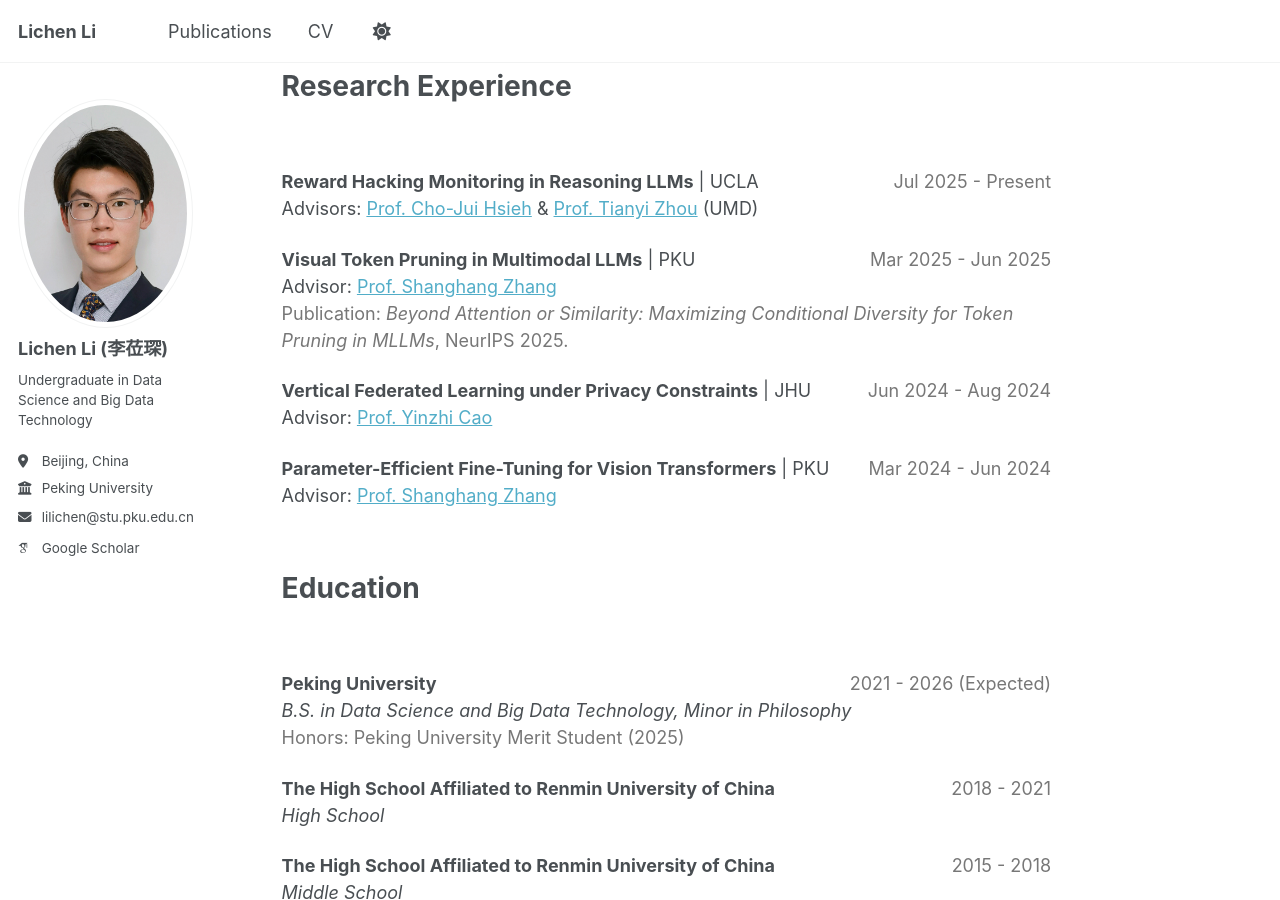
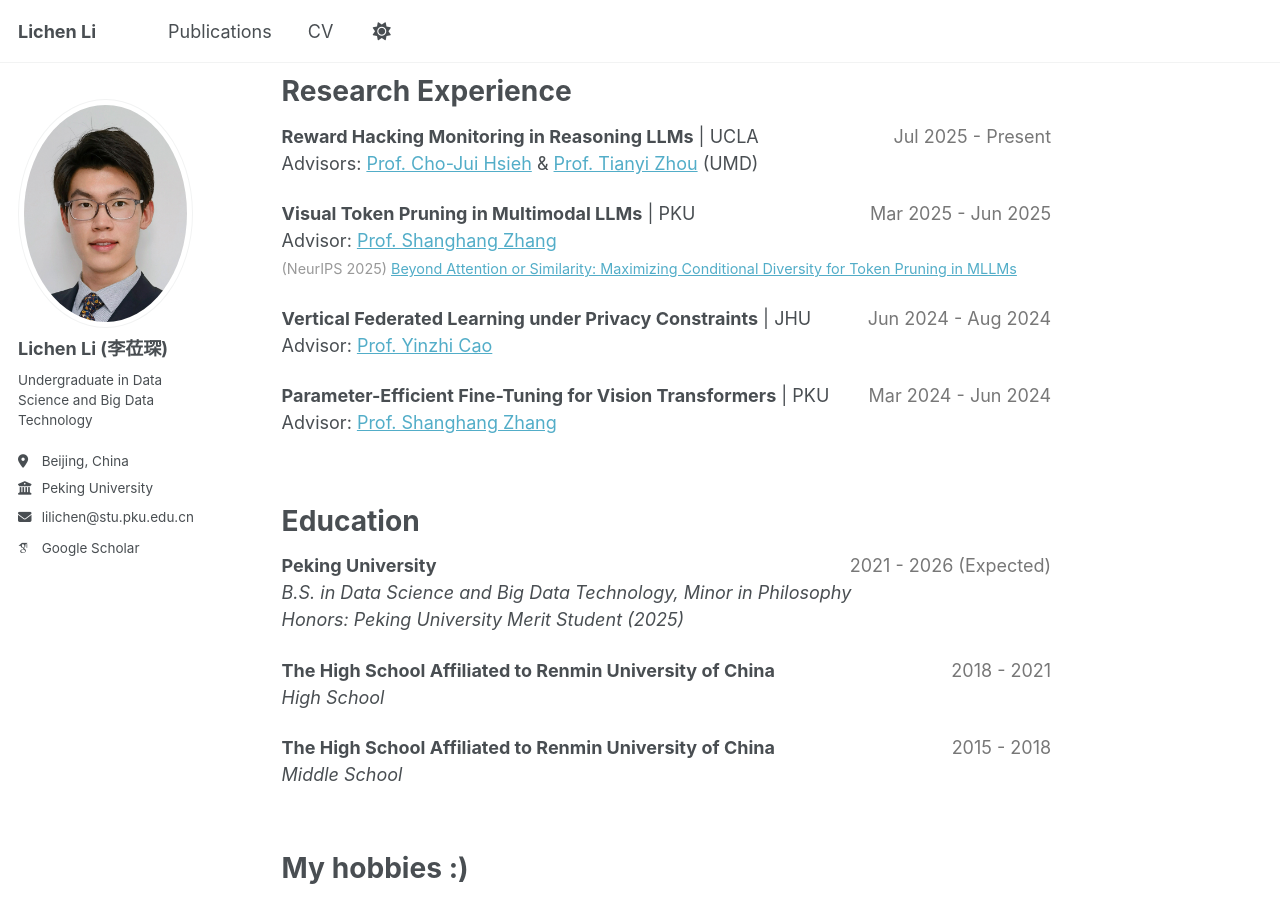
Before and after one commit to LichenLillc/LichenLillc.github.io, a Jekyll site: the page built from _pages/about.md, in a window 1280 px wide and 900 px high, scrolled down 525 px. Built offline with Jekyll 4.4.1, drawn with Linux system fonts in a browser that asks for light colours; some web fonts are replaced; a script that is not in the unit is left out.

Commit message:
Refine about page content and formatting
Updated formatting and added publication reference in the research experience section.

```diff
--- a/_pages/about.md
+++ b/_pages/about.md
@@ -16,19 +16,17 @@ My research is driven by a philosophical curiosity rooted in epistemology, about
 
 I am looking for Ph.D. opportunities starting in Fall 2026.
 
-<div style="height: 40px;"></div>
+<div style="height: 45px;"></div>
 
 Research Experience
 ======
-<br>
 
 **Reward Hacking Monitoring in Reasoning LLMs** | UCLA <span style="float: right; color: #777">Jul 2025 - Present</span> <br>
 Advisors: [Prof. Cho-Jui Hsieh](https://web.cs.ucla.edu/~chohsieh/) & [Prof. Tianyi Zhou](https://tianyizhou.github.io) (UMD) <br>
 
-
 **Visual Token Pruning in Multimodal LLMs** | PKU <span style="float: right; color: #777;">Mar 2025 - Jun 2025</span> <br>
 Advisor: [Prof. Shanghang Zhang](https://pku-hmi-lab.github.io/HMI-Web/leader.html) <br>
-<span style="color: #777;">Publication: *Beyond Attention or Similarity: Maximizing Conditional Diversity for Token Pruning in MLLMs*, NeurIPS 2025.</span> <br>
+<span style="color: #999; font-size: 0.8em;">(NeurIPS 2025) [Beyond Attention or Similarity: Maximizing Conditional Diversity for Token Pruning in MLLMs](https://arxiv.org/pdf/2506.10967)</span> <br>
 
 **Vertical Federated Learning under Privacy Constraints** | JHU <span style="float: right; color: #777;">Jun 2024 - Aug 2024</span> <br>
 Advisor: [Prof. Yinzhi Cao](https://yinzhicao.org) <br>
@@ -36,15 +34,14 @@ Advisor: [Prof. Yinzhi Cao](https://yinzhicao.org) <br>
 **Parameter-Efficient Fine-Tuning for Vision Transformers** | PKU <span style="float: right; color: #777;">Mar 2024 - Jun 2024</span> <br>
 Advisor: [Prof. Shanghang Zhang](https://pku-hmi-lab.github.io/HMI-Web/leader.html) <br>
 
-<div style="height: 40px;"></div>
+<div style="height: 45px;"></div>
 
 Education
 ======
-<br>
 
 **Peking University** <span style="float: right; color: #777;">2021 - 2026 (Expected)</span> <br>
 *B.S. in Data Science and Big Data Technology, Minor in Philosophy* <br>
-<span style="color: #777;">Honors: Peking University Merit Student (2025)</span> <br>
+*Honors: Peking University Merit Student (2025)* <br>
 
 **The High School Affiliated to Renmin University of China** <span style="float: right; color: #777;">2018 - 2021</span> <br>
 *High School* <br>
```
